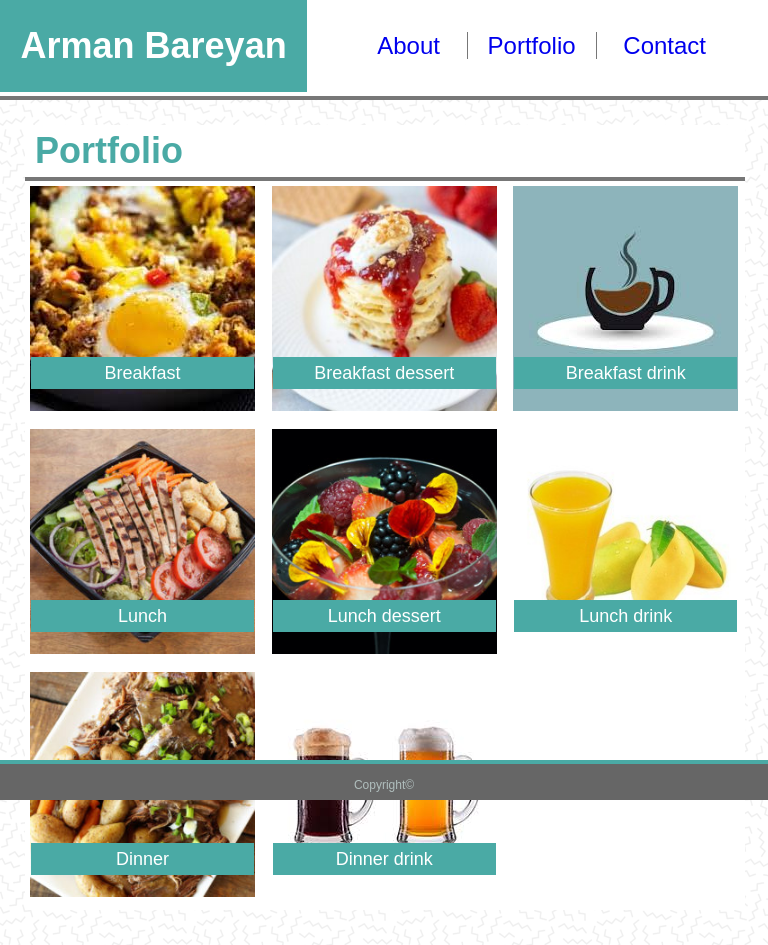
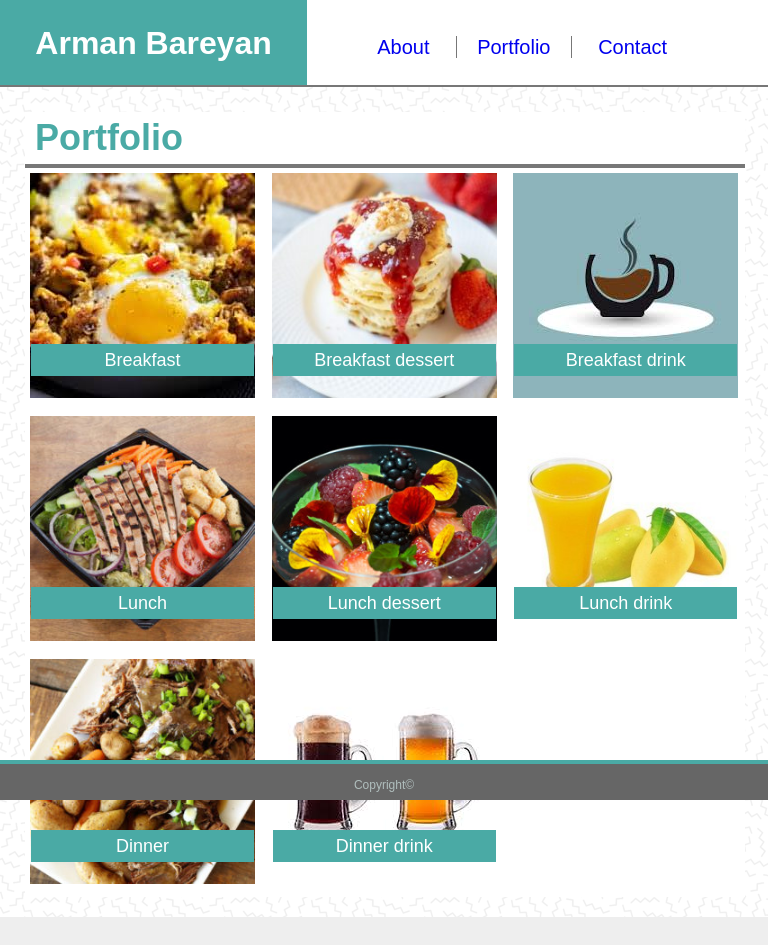
Before and after one commit to ABareyan/Responsive-Portfolio, a plain HTML site: page potrfolio.html in a window 768 px wide. Shown: the top 945 px of the page. After the commit the page ends 917 px from the top, so only its background shows below. Drawn offline with Linux system fonts and the light colour scheme.

Commit message:
Update CSS

```diff
--- a/assets/css/respContact.css
+++ b/assets/css/respContact.css
@@ -1,4 +1,4 @@
-@media screen and (max-width: 980px) {
+@media screen and (min-width: 767px) and (max-width: 980px) {
     #left {
         width: 40%;
     }
@@ -11,16 +11,22 @@
         background-color: #fff;
         border-bottom: 0;
     }
+    #hdr h1 {
+        font-size: 35px;
+    }
     header {
+        width: 100%;
+        height: 94px;
         border-bottom: 4px solid #777;
     }
     a {
         position: relative;
-        left: 150px;
+        left: 130px;
+        font-size: 20px;
     }
     #back {
         width: 600px;
-        margin-top: 10px;
+        margin: 20px;
     }
     #back .box {
         width: 180px;
@@ -57,7 +63,7 @@
     }
 }
 
-@media screen and (max-width: 768px) {
+@media screen and (min-width: 639px) and (max-width: 768px) {
     #left {
         width: 40%;
     }
@@ -65,22 +71,27 @@
         width: 20%;
     }
     #hdr {
-        width: 100%;
-        height: 100px;
+        width: 768px;
+        height: 100%;
         background-color: #fff;
         border-bottom: 0;
     }
     header {
         width: 100%;
+        height: 88px;
         border-bottom: 4px solid #777;
     }
     a {
         position: relative;
         left: 50px;
+        font-size: 20px;
+    }
+    #hdr h1 {
+        font-size: 32px;
     }
     #back {
-        width: 75%;
-        margin: 0 25px 40px;
+        width: 70%;
+        margin: 25px 25px 40px;
     }
     #back .contact {
         width: 80%;
@@ -110,7 +121,7 @@
     }
 }
 
-@media screen and (max-width: 640px) {
+@media screen and (min-width: 300px) and (max-width: 640px) {
     #left {
         width: 100%;
         margin: 0;
@@ -124,17 +135,45 @@
         border-bottom: 2px solid #777;
     }
     #hdr {
-        width: 100%;
+        width: 640px;
         height: 180px;
         background-color: #fff;
         border-bottom: 2px solid #777;
     }
     a {
         position: relative;
-        left: 150px;
+        left: 200px;
+        font-size: 18px;
+        padding: 0 10px;
     }
     #back {
         width: 620px;
-        margin: 45px 15px;
+        margin: 40px 10px;
+    }
+    #back .contact {
+        width: 80%;
+        margin: 0 auto;
+    }
+    input[type=text],
+    input[type=email] {
+        width: 100%;
+        height: auto;
+        margin: 0;
+        padding: 10px;
+        font-size: 16px;
+    }
+    #messege {
+        width: 100%;
+        height: 150px;
+        margin: 0;
+        padding: 10px;
+        font-size: 16px;
+    }
+    input[type=submit] {
+        width: 100px;
+    }
+    #back .contact p {
+        padding: 10px;
+        margin: 0;
     }
 }
--- a/assets/css/respIndex.css
+++ b/assets/css/respIndex.css
@@ -1,4 +1,4 @@
- @media screen and (max-width: 980px) {
+ @media screen and (min-width: 767px) and (max-width: 980px) {
      #left {
          width: 40%;
      }
@@ -11,12 +11,18 @@
          background-color: #fff;
          border-bottom: 0;
      }
+     #hdr h1 {
+         font-size: 35px;
+     }
      header {
+         width: 100%;
+         height: 94px;
          border-bottom: 4px solid #777;
      }
      a {
          position: relative;
-         left: 150px;
+         left: 130px;
+         font-size: 20px;
      }
      #back {
          width: 600px;
@@ -34,19 +40,31 @@
      }
  }
 
- @media screen and (max-width: 768px) {
+ @media screen and (min-width: 639px) and (max-width: 768px) {
      #left {
          width: 40%;
      }
      #rigth {
          width: 20%;
      }
+     #hdr {
+         width: 768px;
+         height: 100%;
+         background-color: #fff;
+         border-bottom: 0;
+     }
      header {
          width: 100%;
+         height: 87px;
+         border-bottom: 2px solid #777;
      }
      a {
          position: relative;
          left: 50px;
+         font-size: 20px;
+     }
+     #hdr h1 {
+         font-size: 32px;
      }
      #back {
          width: 75%;
@@ -63,38 +81,36 @@
      }
  }
 
- @media screen and (max-width: 640px) {
+ @media screen and (min-width: 300px) and (max-width: 640px) {
      #left {
-         width: 100%;
+         width: 640px;
          margin: 0;
          padding: 0;
-     }
-     #rigth {
-         width: 100%;
      }
      header {
          width: 100%;
          border-bottom: 2px solid #777;
      }
      #hdr {
-         width: 100%;
+         width: 640px;
          height: 180px;
          background-color: #fff;
          border-bottom: 2px solid #777;
      }
      a {
          position: relative;
-         left: 150px;
+         left: 200px;
+         font-size: 18px;
+         padding: 0 10px;
      }
      #back {
          width: 620px;
          margin: 10px;
      }
      #back img {
-         width: 620px;
+         width: 600px;
          float: none;
-         margin-left: 10px;
-         margin: 0 auto;
+         margin: 0 10px;
      }
      #back p {
          width: 620px;
--- a/assets/css/respPortfolio.css
+++ b/assets/css/respPortfolio.css
@@ -1,4 +1,4 @@
-@media screen and (max-width: 980px) {
+@media screen and (min-width: 767px) and (max-width: 980px) {
     #left {
         width: 40%;
     }
@@ -14,13 +14,22 @@
     header {
         border-bottom: 4px solid #777;
     }
+    #hdr h1 {
+        font-size: 35px;
+    }
+    header {
+        width: 100%;
+        height: 94px;
+        border-bottom: 4px solid #777;
+    }
     a {
         position: relative;
-        left: 150px;
+        left: 130px;
+        font-size: 20px;
     }
     #back {
         width: 600px;
-        margin-bottom: 30px;
+        margin-bottom: 20px;
     }
     #back p {
         width: 600px;
@@ -40,7 +49,7 @@
     }
 }
 
-@media screen and (max-width: 768px) {
+@media screen and (min-width: 639px) and (max-width: 768px) {
     #left {
         width: 40%;
     }
@@ -48,22 +57,27 @@
         width: 20%;
     }
     #hdr {
-        width: 100%;
-        height: 100px;
+        width: 768px;
+        height: 100%;
         background-color: #fff;
         border-bottom: 0;
     }
     header {
         width: 100%;
-        border-bottom: 4px solid #777;
+        height: 87px;
+        border-bottom: 2px solid #777;
     }
     a {
         position: relative;
         left: 50px;
+        font-size: 20px;
+    }
+    #hdr h1 {
+        font-size: 32px;
     }
     #back {
         width: 75%;
-        margin: 0 25px 35px;
+        margin: 0 25px 20px 25px;
     }
     #back .box img {
         width: 225px;
@@ -76,7 +90,7 @@
     }
 }
 
-@media screen and (max-width: 640px) {
+@media screen and (min-width: 300px) and (max-width: 640px) {
     #left {
         width: 100%;
         margin: 0;
@@ -90,14 +104,16 @@
         border-bottom: 2px solid #777;
     }
     #hdr {
-        width: 100%;
+        width: 640px;
         height: 180px;
         background-color: #fff;
         border-bottom: 2px solid #777;
     }
     a {
         position: relative;
-        left: 150px;
+        left: 200px;
+        font-size: 18px;
+        padding: 0 10px;
     }
     #back {
         width: 620px;
```
